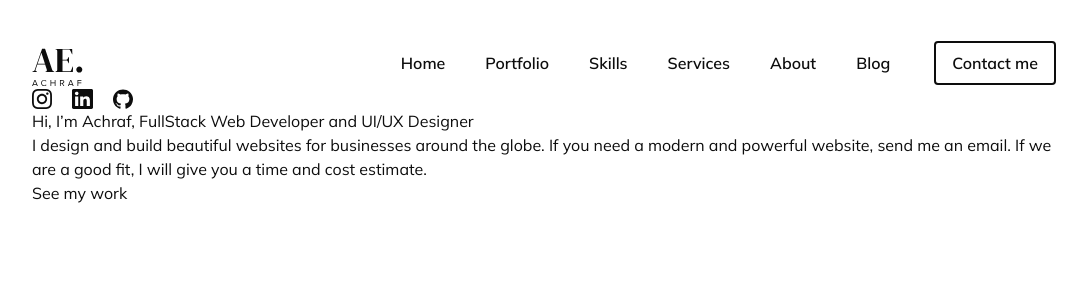
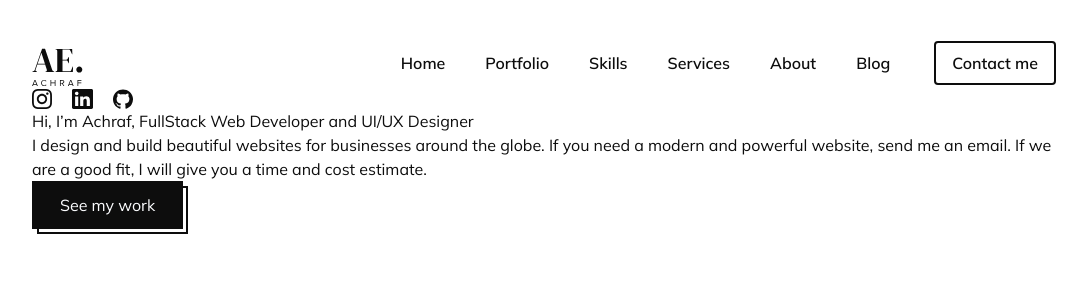
Before and after one commit to NightClover-code/portfolio-website-v2, a Next.js app: page / in a window 1280 px wide. Shown: the top 300 px of the page, without its empty margins (96-1183 px from the left). Built offline with nearby package versions, Linux system fonts and the light colour scheme.

Commit message:
feat: primary button styling and component

```diff
--- a/components/Buttons/Primary/index.tsx
+++ b/components/Buttons/Primary/index.tsx
@@ -1,5 +1,10 @@
-const PrimaryButton = () => {
-  return <button>See my work</button>;
+const PrimaryButton: React.FC = ({ children }) => {
+  return (
+    <button className="relative mb-3 group">
+      <div className="primary__btn">{children}</div>
+      <div className="ghost__btn"></div>
+    </button>
+  );
 };
 
 export default PrimaryButton;
--- a/components/Hero/index.tsx
+++ b/components/Hero/index.tsx
@@ -17,7 +17,7 @@ const Hero = () => {
         good fit, I will give you a time and cost estimate.
       </p>
 
-      <PrimaryButton />
+      <PrimaryButton>See my work</PrimaryButton>
     </section>
   );
 };
--- a/styles/_global.scss
+++ b/styles/_global.scss
@@ -1,3 +1,15 @@
 .contact__btn {
   @apply border-2 border-black rounded-[4px] font-semibold px-4 py-2 ml-6;
 }
+
+.primary__btn {
+  @apply text-offWhite bg-black py-3 px-7 group-hover:translate-x-[5px] group-hover:translate-y-[4.5px] smooth;
+}
+
+.ghost__btn {
+  @apply absolute w-full h-full left-[5px] top-[4.5px] focus:no-underline outline-none border-2 border-black;
+}
+
+.smooth {
+  @apply transition-all ease-in-out duration-300;
+}
--- a/styles/css/default.css
+++ b/styles/css/default.css
@@ -4,6 +4,18 @@
 @tailwind utilities;
 .contact__btn {
   @apply border-2 border-black rounded-[4px] font-semibold px-4 py-2 ml-6;
+}
+
+.primary__btn {
+  @apply text-offWhite bg-black py-3 px-7 group-hover:translate-x-[5px] group-hover:translate-y-[4.5px] smooth;
+}
+
+.ghost__btn {
+  @apply absolute w-full h-full left-[5px] top-[4.5px] focus:no-underline outline-none border-2 border-black;
+}
+
+.smooth {
+  @apply transition-all ease-in-out duration-300;
 }
 
 * {
```
Also changed, not shown: 1 other file (tests, documents, lock files or other folders).
